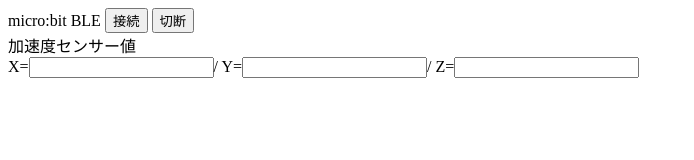
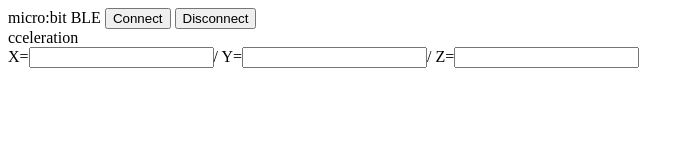
Before and after one commit to kimio-kosaka/Web-Bluetooth, a plain HTML site: page accelerometer/index.html in a window 1280 px wide. Shown: the whole page, without its empty margins (0-694 px from the left). Drawn offline with Linux system fonts and the light colour scheme.

Commit message:
Update index.html

```diff
--- a/accelerometer/index.html
+++ b/accelerometer/index.html
@@ -10,9 +10,9 @@
 <body>
 <form name="js">
 micro:bit BLE
-<input type="button" value="接続" onclick="connect();"/>
-<input type="button" value="切断" onclick="disconnect();" /><br />
-  加速度センサー値<br />
+<input type="button" value="Connect" onclick="connect();"/>
+<input type="button" value="Disconnect" onclick="disconnect();" /><br />
+  cceleration<br />
  X=<input type="text" name="x" value="" />/
  Y=<input type="text" name="y" value="" />/
  Z=<input type="text" name="z" value="" />
```
